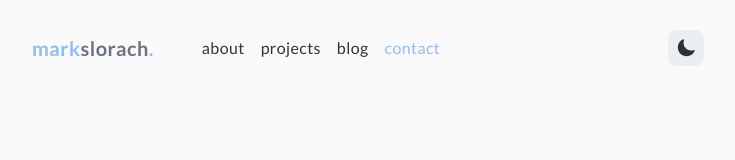
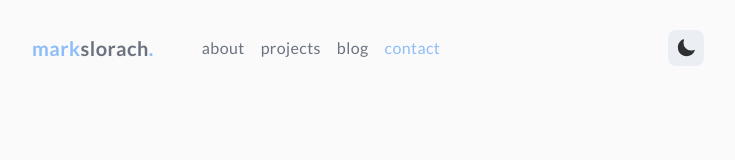
Before and after one commit to markslorach/portfolio_website, a Next.js app: page /contact in a window 1280 px wide. Shown: the top 160 px of the page, without its empty margins (272-1007 px from the left). Built offline with nearby package versions, Linux system fonts and the light colour scheme.

Commit message:
fixed navbar active class and clean up

```diff
--- a/app/components/NavBar.tsx
+++ b/app/components/NavBar.tsx
@@ -20,7 +20,6 @@ export const navLinks: NavLinks[] = [
 
 const NavBar = () => {
   const pathname = usePathname();
-  console.log(pathname)
 
   return (
     <nav className="mx-auto flex h-24 max-w-2xl items-center justify-between px-4 md:px-0">
@@ -36,7 +35,7 @@ const NavBar = () => {
           {navLinks.map((link, idx) => (
             <li
               key={idx}
-              className={pathname === link.href ? "text-[#8cbdf8]" : "text-gray-500, dark:text-gray-400"}
+              className={pathname === link.href ? "text-[#8cbdf8]" : "text-gray-500 dark:text-gray-400"}
             >
               <Link
                 className="hidden transition-colors hover:text-[#8cbdf8] sm:inline-flex"
```
Also changed, not shown: app/components/ProjectCard.tsx (+6 -2 lines).
